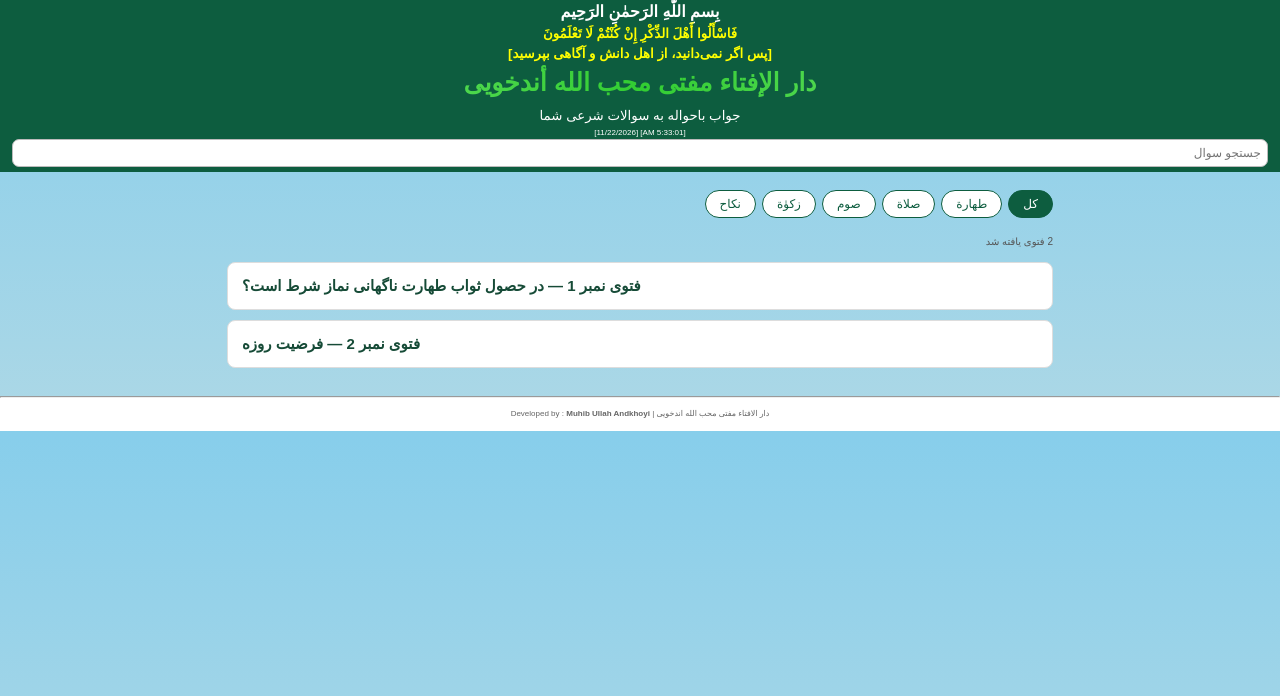
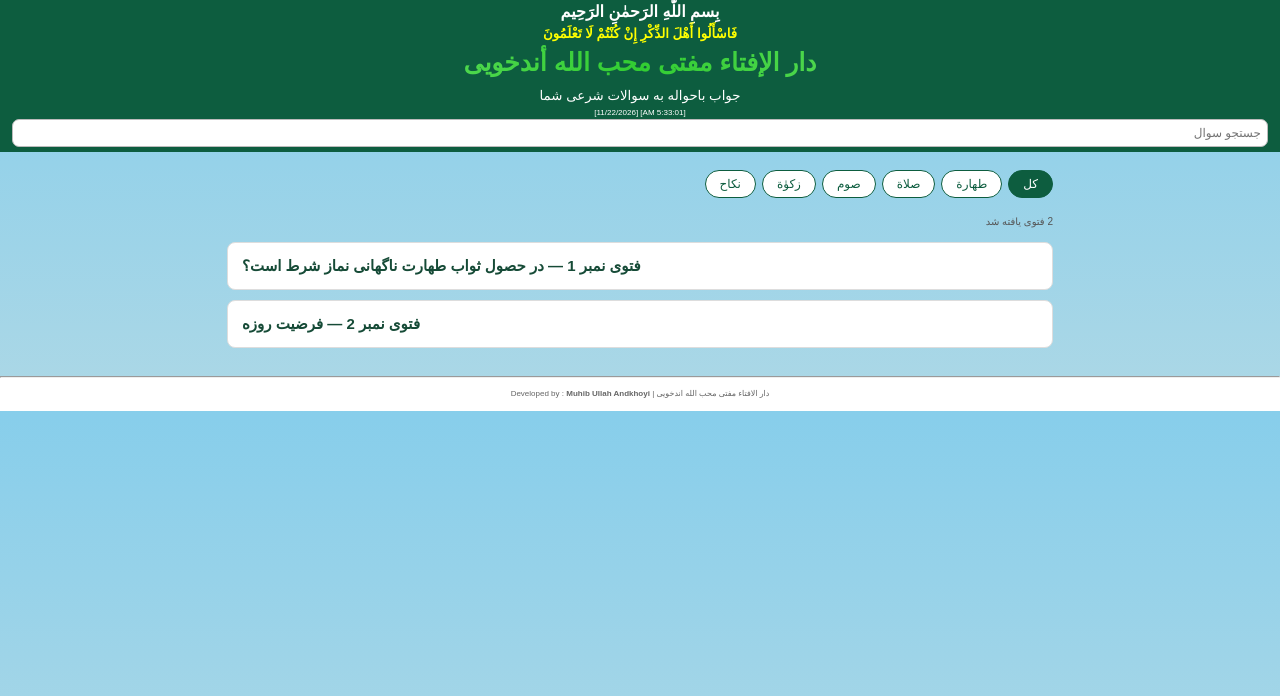
Before and after one commit to MrAndkhoyi/Darulifta, a plain HTML site: page index.html in a window 1280 px wide. Drawn offline with Linux system fonts and the light colour scheme.

Commit message:
Update index.html

```diff
--- a/index.html
+++ b/index.html
@@ -11,7 +11,6 @@
 <header class="sticky" style="line-height: 1.5;">
   <h4>بِسمِ اللّٰهِ الرَحمٰنِ الرَحِيم</h4>
   <h5>فَاسْأَلُوا أَهْلَ الذِّكْرِ إِنْ كُنْتُمْ لَا تَعْلَمُونَ</h5>
-  <h5>[پس اگر نمی‌دانید، از اهل دانش و آگاهی بپرسید]</h5>
   <h1 id="darHead">دار الإفتاء مفتی محب الله أندخویی</h1>
   <p style="color:white"><small>جواب باحواله به سوالات شرعی شما</small></p>
   <p style="color:white" id="waqt"></p>
```
